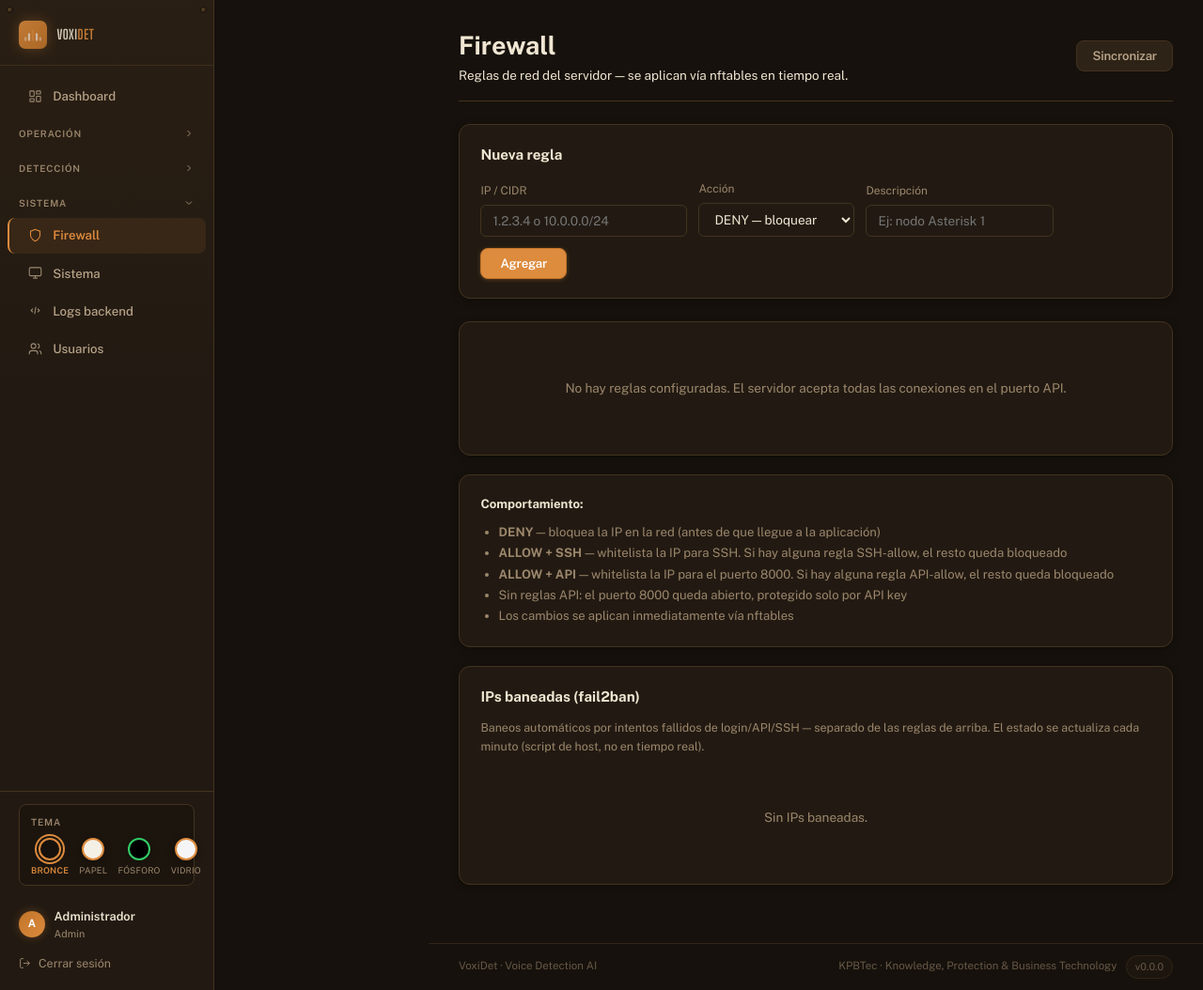
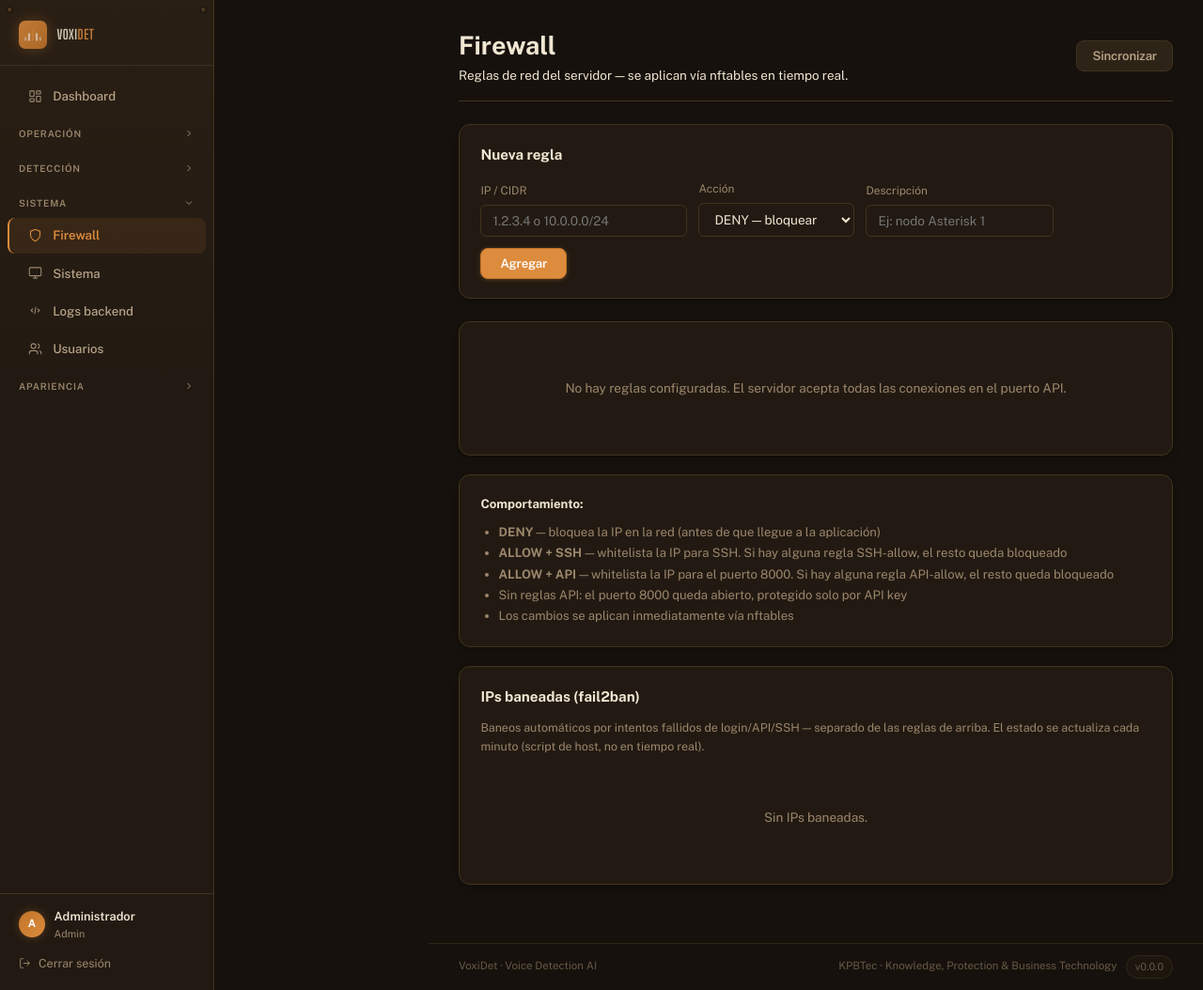
Before and after one commit to KPBTec/VoxiDet, a FastAPI app: template app/templates/firewall.html in a window 1280 px wide. Shown: the whole page at 94% size. Run offline with FastAPI, Linux system fonts and the light colour scheme; the template is opened without the code that fills it, so the values that code supplies are empty; parts of the project's set-up code (start-up, migrations or seed data) failed here and were passed over; some web fonts are replaced.

Commit message:
VoxiDet 1.26.4 (@KPBTec)

```diff
--- a/app/static/admin.css
+++ b/app/static/admin.css
@@ -721,36 +721,31 @@ code {
 .riveted::before { left: 8px; }
 .riveted::after  { right: 8px; }
 
-/* ── Selector de tema (footer del sidebar) ── */
-.theme-picker-wrap {
-  background: var(--bg2);
-  border: 1px solid var(--border);
-  border-radius: var(--radius);
-  padding: .65rem .75rem;
-  margin-bottom: .85rem;
-}
-.theme-picker-label {
-  font-size: .63rem; font-weight: 600; letter-spacing: .08em; text-transform: uppercase;
-  color: var(--muted); margin-bottom: .55rem;
-}
-.theme-picker { display: flex; gap: .7rem; justify-content: space-between; }
+/* ── Selector de tema ("Apariencia") — vive como un grupo acordeón más del
+   nav (`.sidebar-link` da el layout de fila/hover/active, esto solo resetea
+   estilos de <button> y define el puntito de color). Antes era una caja
+   suelta pegada en el footer, fuera del menú colapsable — no era una opción
+   real de "Apariencia" como en VoxiKam, era un widget aparte. ── */
 .theme-swatch-item {
-  display: flex; flex-direction: column; align-items: center; gap: .3rem;
-  background: none; border: none; padding: 0; cursor: pointer; font-family: inherit;
+  width: 100%;
+  background: none;
+  border: none;
+  border-left: 2px solid transparent;
+  font-family: inherit;
+  font-size: .83rem;
+  cursor: pointer;
+  text-align: left;
 }
 .theme-swatch {
-  width: 24px; height: 24px; border-radius: 50%;
-  border: 2px solid; box-shadow: var(--shadow-sm);
+  width: 12px; height: 12px; border-radius: 50%;
+  border: 2px solid; flex-shrink: 0;
+  box-shadow: var(--shadow-sm);
   transition: transform .15s, box-shadow .15s;
 }
 .theme-swatch-item:hover .theme-swatch { transform: scale(1.15); }
 .theme-swatch-item.active .theme-swatch {
-  box-shadow: 0 0 0 2px var(--bg2), 0 0 0 4px var(--signal);
+  box-shadow: 0 0 0 2px var(--bg2), 0 0 0 3px var(--signal);
 }
-.theme-swatch-item .theme-swatch-label {
-  font-size: .58rem; color: var(--muted); text-transform: uppercase; letter-spacing: .02em;
-}
-.theme-swatch-item.active .theme-swatch-label { color: var(--signal); font-weight: 600; }
 
 /* ── Scrollbar ───────────────────────────────────────────────────────────── */
 ::-webkit-scrollbar       { width: 6px; height: 6px; }
--- a/app/templates/base.html
+++ b/app/templates/base.html
@@ -37,7 +37,6 @@
       </div>
       <div class="sidebar-title nameplate">Voxi<span style="color:var(--signal)">Det</span></div>
     </a>
-    </div>
 
     <nav class="sidebar-nav">
       {% for item in nav_pinned %}
@@ -64,31 +63,37 @@
         {% endfor %}
       </div>
       {% endfor %}
+
+      {# Apariencia — mismo acordeón que el resto de los grupos de arriba, pero
+         en vez de navegar a una página elige un tema (mismo patrón que
+         VoxiKam: Sidebar.tsx > NavGroup "Apariencia" + ThemePicker dentro del
+         nav, no un widget suelto pegado en el footer como vivía acá antes). #}
+      <button type="button" class="sidebar-section-toggle" data-group="apariencia">
+        Apariencia
+        <svg class="chevron" viewBox="0 0 24 24" fill="none" stroke="currentColor" stroke-width="2"><polyline points="9 18 15 12 9 6"/></svg>
+      </button>
+      <div class="sidebar-group" data-group="apariencia" role="group" aria-label="Tema">
+        <button type="button" class="theme-swatch-item sidebar-link" data-theme-value="bronce">
+          <span class="theme-swatch" style="background:#16110c;border-color:#dd8b3d"></span>
+          Bronce
+        </button>
+        <button type="button" class="theme-swatch-item sidebar-link" data-theme-value="papel">
+          <span class="theme-swatch" style="background:#f5f0e6;border-color:#dd8b3d"></span>
+          Papel
+        </button>
+        <button type="button" class="theme-swatch-item sidebar-link" data-theme-value="fosforo">
+          <span class="theme-swatch" style="background:#000;border-color:#33cc66"></span>
+          Fósforo
+        </button>
+        <button type="button" class="theme-swatch-item sidebar-link" data-theme-value="vidrio">
+          <span class="theme-swatch" style="background:#f5f5f7;border-color:#dd8b3d"></span>
+          Vidrio
+        </button>
+      </div>
     </nav>
 
     {% set _sess = get_session(request) %}
     <div class="sidebar-footer">
-      <div class="theme-picker-wrap">
-        <div class="theme-picker-label">Tema</div>
-        <div class="theme-picker" role="group" aria-label="Tema">
-          <button type="button" class="theme-swatch-item" data-theme-value="bronce" title="Bronce">
-            <span class="theme-swatch" style="background:#16110c;border-color:#dd8b3d"></span>
-            <span class="theme-swatch-label">Bronce</span>
-          </button>
-          <button type="button" class="theme-swatch-item" data-theme-value="papel" title="Papel">
-            <span class="theme-swatch" style="background:#f5f0e6;border-color:#dd8b3d"></span>
-            <span class="theme-swatch-label">Papel</span>
-          </button>
-          <button type="button" class="theme-swatch-item" data-theme-value="fosforo" title="Fósforo">
-            <span class="theme-swatch" style="background:#000;border-color:#33cc66"></span>
-            <span class="theme-swatch-label">Fósforo</span>
-          </button>
-          <button type="button" class="theme-swatch-item" data-theme-value="vidrio" title="Vidrio">
-            <span class="theme-swatch" style="background:#f5f5f7;border-color:#dd8b3d"></span>
-            <span class="theme-swatch-label">Vidrio</span>
-          </button>
-        </div>
-      </div>
       <div class="sidebar-user">
         <div class="sidebar-user-icon">{{ (_sess.user[0] if _sess else "A") | upper }}</div>
         <div>
```
Also changed, not shown: CHANGELOG.md, 1 other file.
